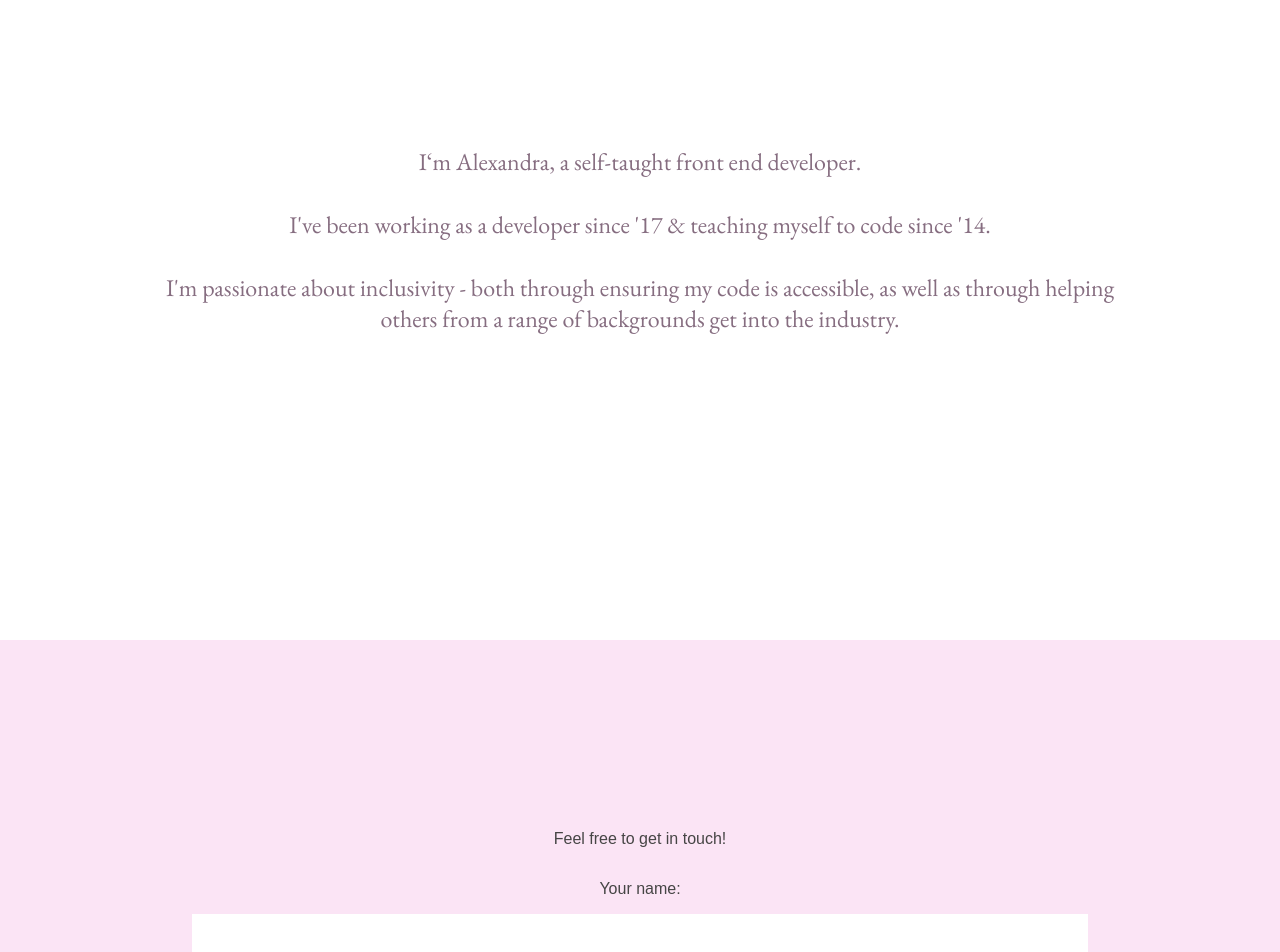
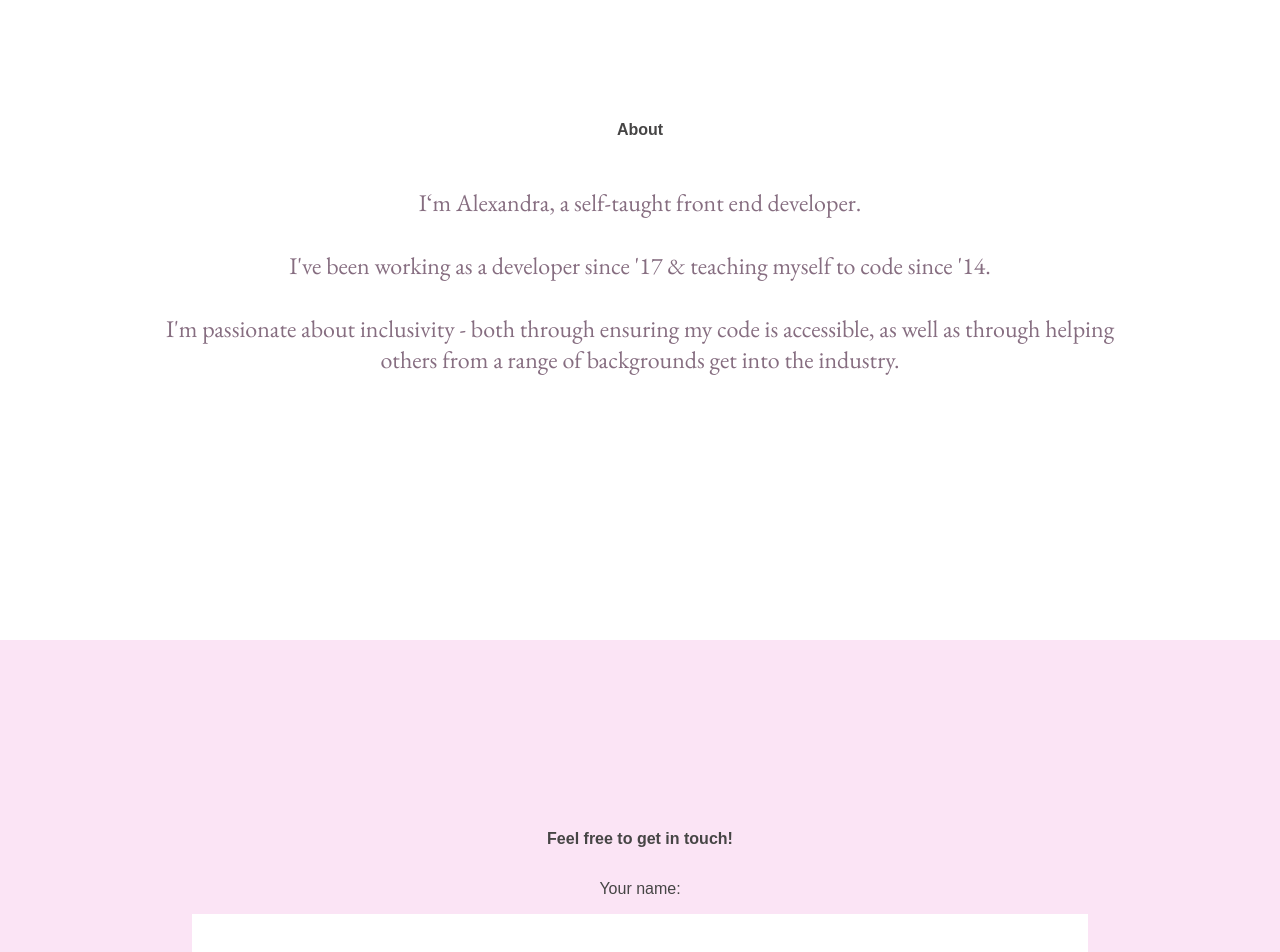
Before and after one commit to alexalala/portfolio, a React (Create React App) app: page / in a window 1280 px wide. Shown: the part 960-1912 px from the top of the page. Built offline with nearby package versions, Linux system fonts and the light colour scheme; the HTML template or start-up script is replaced by a standard one.

Commit message:
subheaders now h2 and added to about page

```diff
--- a/src/components/Subheader.js
+++ b/src/components/Subheader.js
@@ -1,6 +1,6 @@
 import styled from 'styled-components';
 
-const Subheader = styled.p`
+const Subheader = styled.h2`
   margin: 2rem 0;
   text-align: center;
 `;
--- a/src/pages/About.js
+++ b/src/pages/About.js
@@ -3,11 +3,13 @@ import styled from 'styled-components';
 
 import { tertiary_colour, tertiary_font } from '../styles/variables.js';
 import PageWrapper from '../layouts/PageWrapper.jsx';
+import Subheader from '../components/Subheader.js';
 
 class About extends Component {
   render() {
     return (
       <PageWrapper className={this.props.className}>
+        <Subheader>About</Subheader>
         <p>I&lsquo;m Alexandra, a self-taught front end developer.</p>
         <p>I've been working as a developer since '17 & teaching myself to code since '14.</p>
         <p>I'm passionate about inclusivity - both through ensuring my code is accessible,
```
